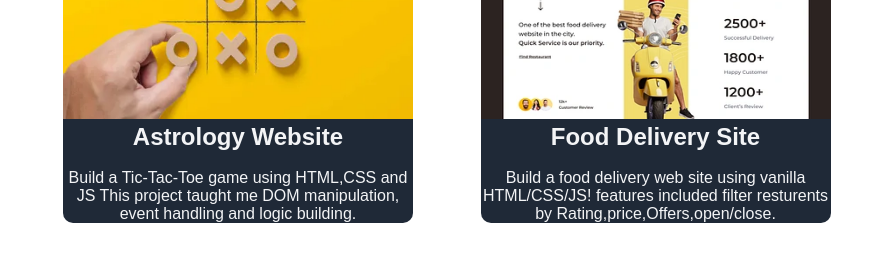
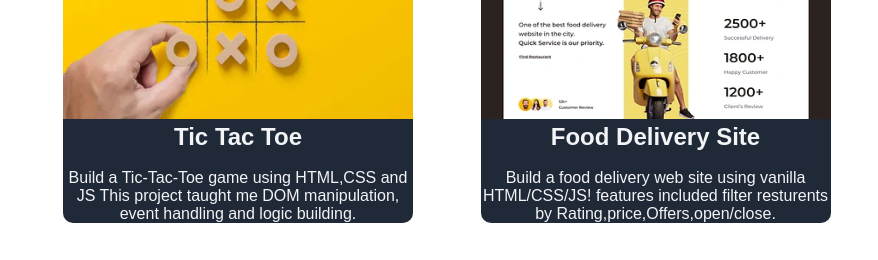
Before and after one commit to Anurag9905/protfolio, a plain HTML site: page index.html in a window 1280 px wide. Shown: the part 2120-2380 px from the top of the page, 402-1280 px from the left. Drawn offline with nearby package versions, Linux system fonts and the light colour scheme.

Commit message:
Update index.html

```diff
--- a/index.html
+++ b/index.html
@@ -199,7 +199,7 @@
                    <a href="./tictactoe.html"> <img src="./tictactoe.webp" alt="" height="250" width="350px"></a>
                 </div>
                 <div>
-                  <h2>Astrology Website</h2><br>
+                  <h2>Tic Tac Toe</h2><br>
                   <p>Build a Tic-Tac-Toe game using HTML,CSS and<br> JS This project taught me DOM manipulation,<br>event handling and logic building.</p>
                 </div>
               </div>
```
